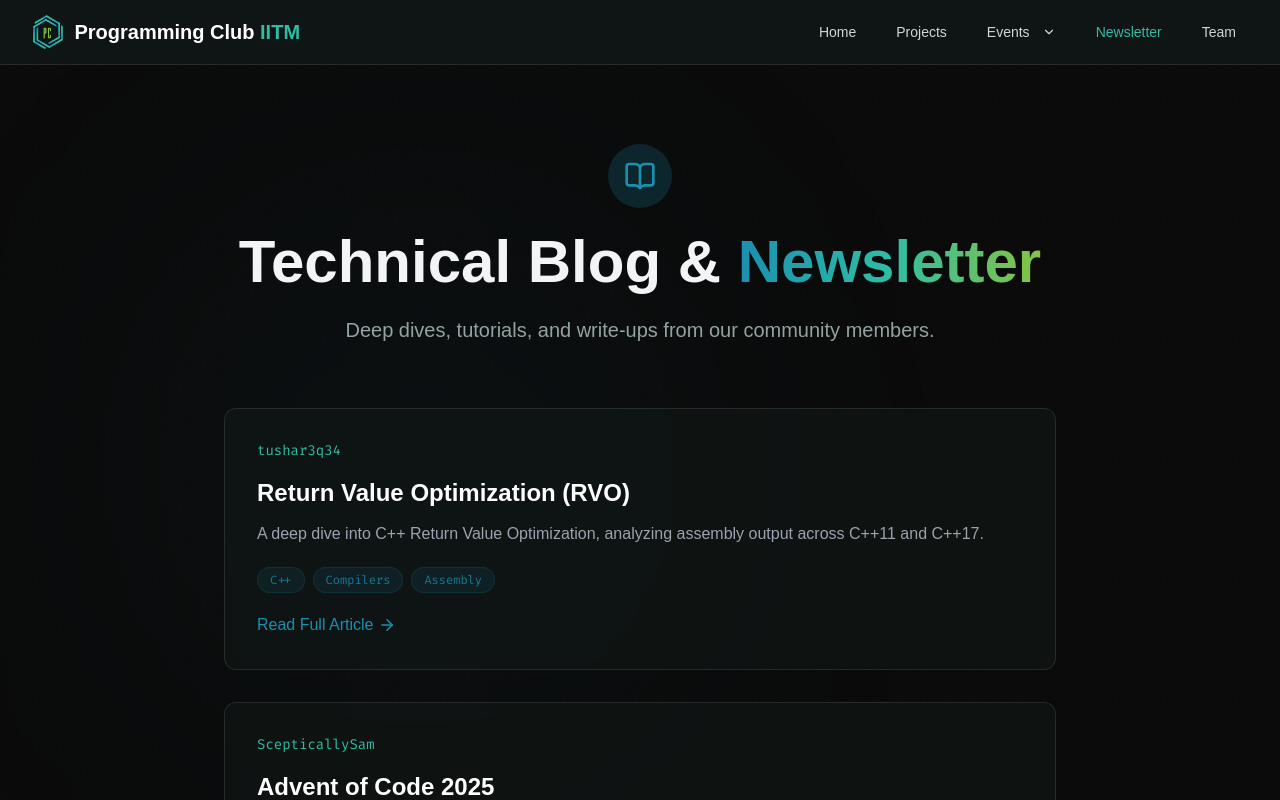
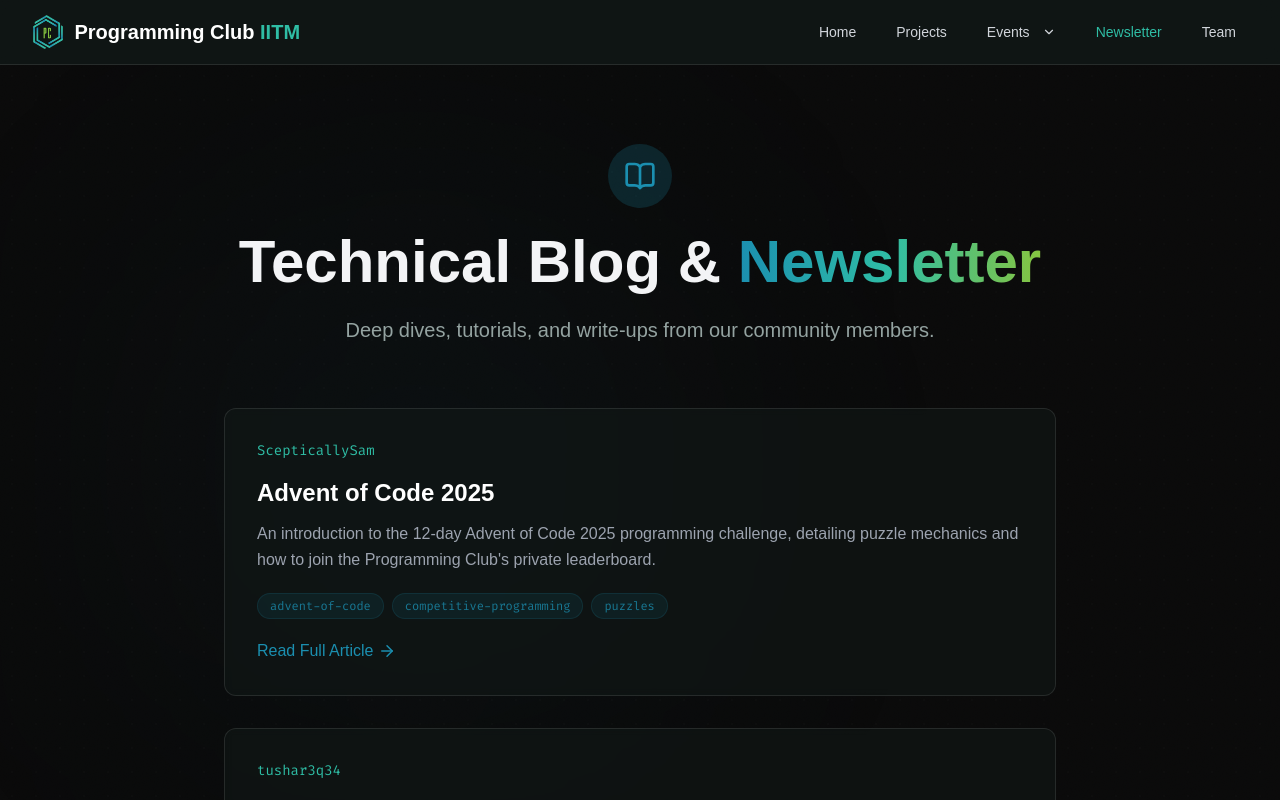
Before and after one commit to Programming-Club-IITM/website, a React (Vite) app: page /#/newsletter in a window 1280 px wide. Shown: the top 800 px of the page. Built offline with nearby package versions, Linux system fonts and the light colour scheme.

Commit message:
added news39

```diff
--- a/src/data/newsletterData.js
+++ b/src/data/newsletterData.js
@@ -8,16 +8,6 @@
 
 export const newsletter = [
   {
-    slug: 'rvo-cpp',
-    title: 'Return Value Optimization (RVO)',
-    date: null,
-    author: 'tushar3q34',
-    summary: 'A deep dive into C++ Return Value Optimization, analyzing assembly output across C++11 and C++17.',
-    tags: ['C++', 'Compilers', 'Assembly'],
-    content: rvoContent, // 2. Assign the imported markdown here
-    furtherReading: []
-  },
-  {
     slug: 'advent-of-code',
     title: 'Advent of Code 2025',
     date: null,
@@ -27,6 +17,16 @@
     content: AoCContent, // 2. Assign the imported markdown here
     furtherReading: [ ]
 
+  },
+  {
+    slug: 'rvo-cpp',
+    title: 'Return Value Optimization (RVO)',
+    date: null,
+    author: 'tushar3q34',
+    summary: 'A deep dive into C++ Return Value Optimization, analyzing assembly output across C++11 and C++17.',
+    tags: ['C++', 'Compilers', 'Assembly'],
+    content: rvoContent, // 2. Assign the imported markdown here
+    furtherReading: []
   },
   {
     slug: 'c++23',
```
